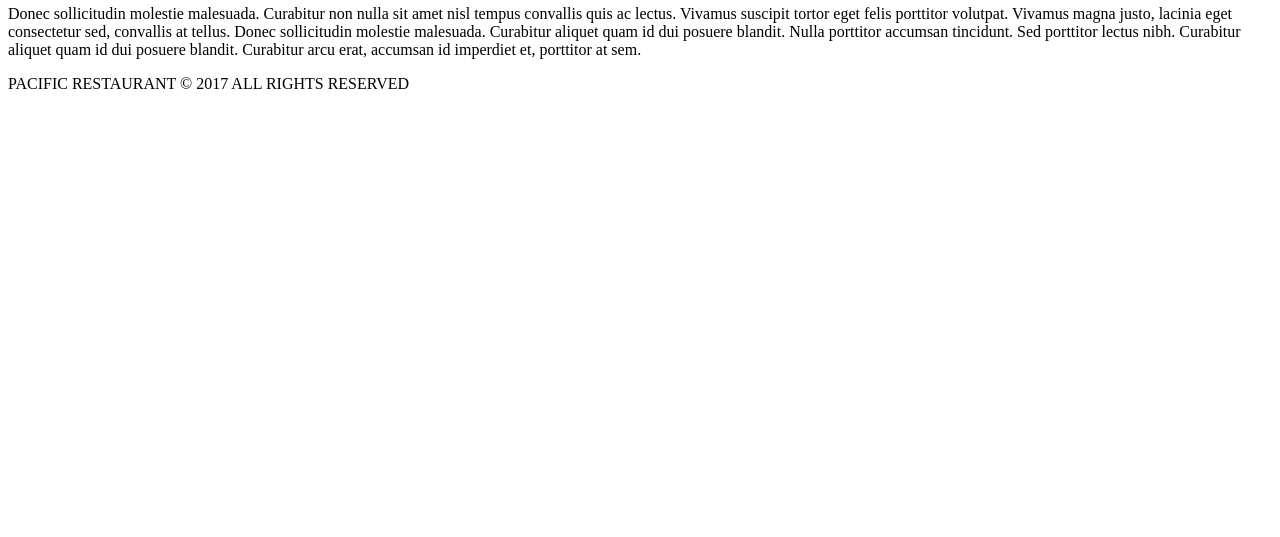
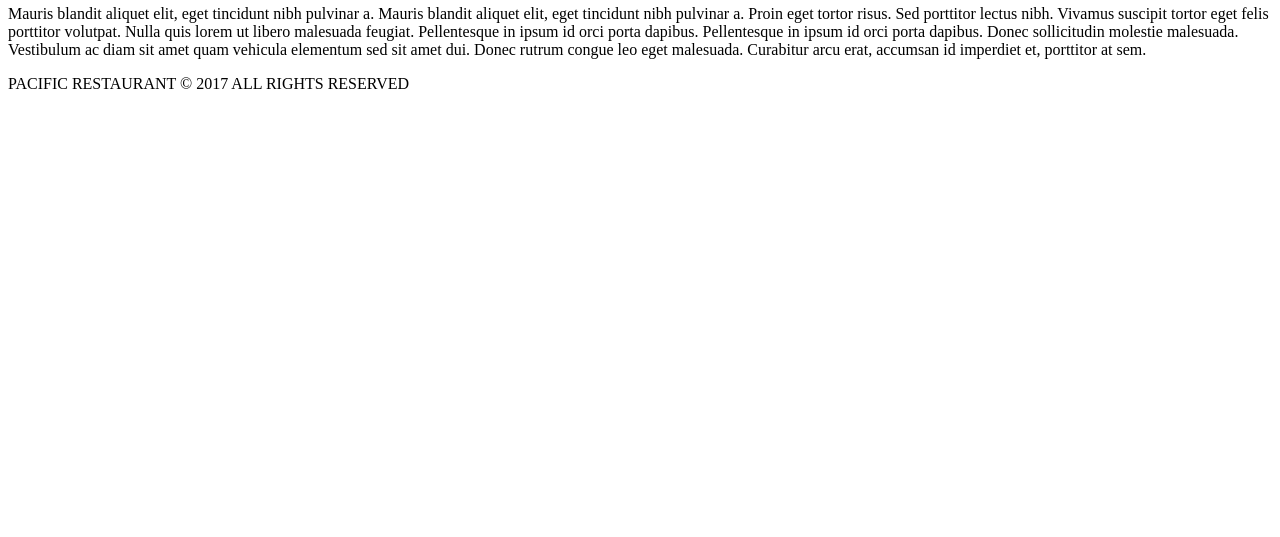
Before and after one commit to PaulinaSzelemetko/restaurant-page, a plain HTML site: page about.html in a window 1280 px wide. Shown: the part 263-800 px from the top of the page. Drawn offline with Linux system fonts and the light colour scheme.

Commit message:
changed text on about page

```diff
--- a/about.html
+++ b/about.html
@@ -31,11 +31,12 @@
     <main>
         <section class="section-aboutus">
             <h1 class="section-header">About us</h1>
-            <p class="about-us">Donec sollicitudin molestie malesuada. Curabitur non nulla sit amet nisl tempus convallis quis ac lectus. Vivamus
-                suscipit tortor eget felis porttitor volutpat. Vivamus magna justo, lacinia eget consectetur sed, convallis
-                at tellus. Donec sollicitudin molestie malesuada. Curabitur aliquet quam id dui posuere blandit. Nulla porttitor
-                accumsan tincidunt. Sed porttitor lectus nibh. Curabitur aliquet quam id dui posuere blandit. Curabitur arcu
-                erat, accumsan id imperdiet et, porttitor at sem.</p>
+            <p class="about-us">Mauris blandit aliquet elit, eget tincidunt nibh pulvinar a. Mauris blandit aliquet elit, eget tincidunt nibh
+                pulvinar a. Proin eget tortor risus. Sed porttitor lectus nibh. Vivamus suscipit tortor eget felis porttitor
+                volutpat. Nulla quis lorem ut libero malesuada feugiat. Pellentesque in ipsum id orci porta dapibus. Pellentesque
+                in ipsum id orci porta dapibus. Donec sollicitudin molestie malesuada. Vestibulum ac diam sit amet quam vehicula
+                elementum sed sit amet dui. Donec rutrum congue leo eget malesuada. Curabitur arcu erat, accumsan id imperdiet
+                et, porttitor at sem.</p>
         </section>
 
 
```
